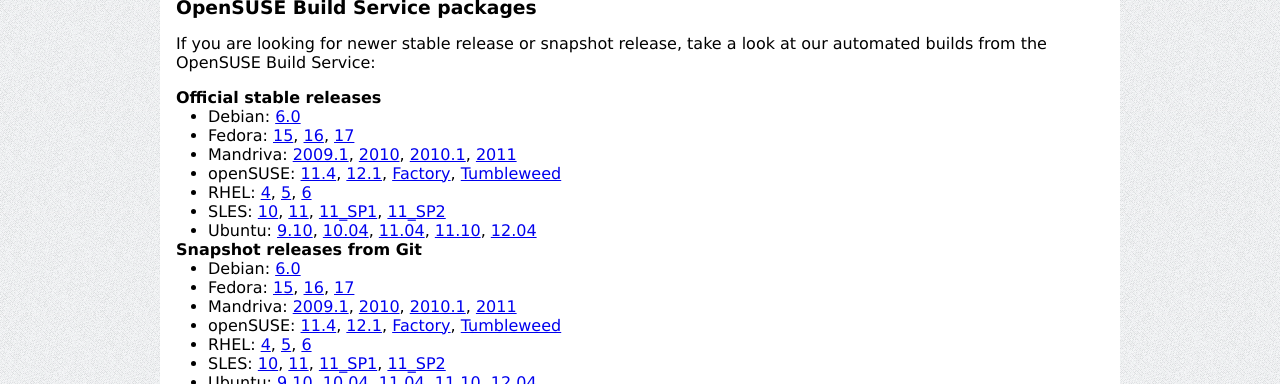
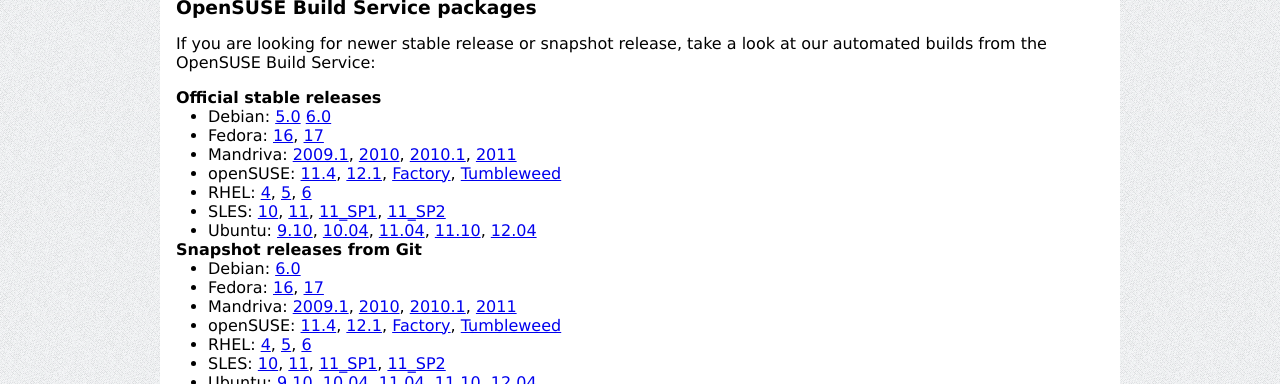
Before and after one commit to rear/rear.github.com, a Jekyll site: the page built from download/index.md, in a window 1280 px wide. Shown: the part 706-1090 px from the top of the page. Built offline with Jekyll 4.4.1, drawn with Linux system fonts in a browser that asks for light colours; comment, search, counter and statistics services are not loaded.

Commit message:
Remove Fedora 15 from obs, add Debian 5.0 for stable releases (?)

```diff
--- a/download/index.md
+++ b/download/index.md
@@ -51,9 +51,9 @@
 #### Official stable releases
 
  * Debian:
+    [5.0](http://download.opensuse.org/repositories/Archiving:/Backup:/Rear/Debian_5.0/all/)
     [6.0](http://download.opensuse.org/repositories/Archiving:/Backup:/Rear/Debian_6.0/all/)
  * Fedora:
-    [15](http://download.opensuse.org/repositories/Archiving:/Backup:/Rear/Fedora_15/noarch/),
     [16](http://download.opensuse.org/repositories/Archiving:/Backup:/Rear/Fedora_16/noarch/),
     [17](http://download.opensuse.org/repositories/Archiving:/Backup:/Rear/Fedora_17/noarch/)
  * Mandriva:
@@ -87,7 +87,6 @@
  * Debian:
     [6.0](http://download.opensuse.org/repositories/Archiving:/Backup:/Rear:/Snapshot/Debian_6.0/all/)
  * Fedora:
-    [15](http://download.opensuse.org/repositories/Archiving:/Backup:/Rear:/Snapshot/Fedora_15/noarch/),
     [16](http://download.opensuse.org/repositories/Archiving:/Backup:/Rear:/Snapshot/Fedora_16/noarch/),
     [17](http://download.opensuse.org/repositories/Archiving:/Backup:/Rear:/Snapshot/Fedora_17/noarch/)
  * Mandriva:
```
